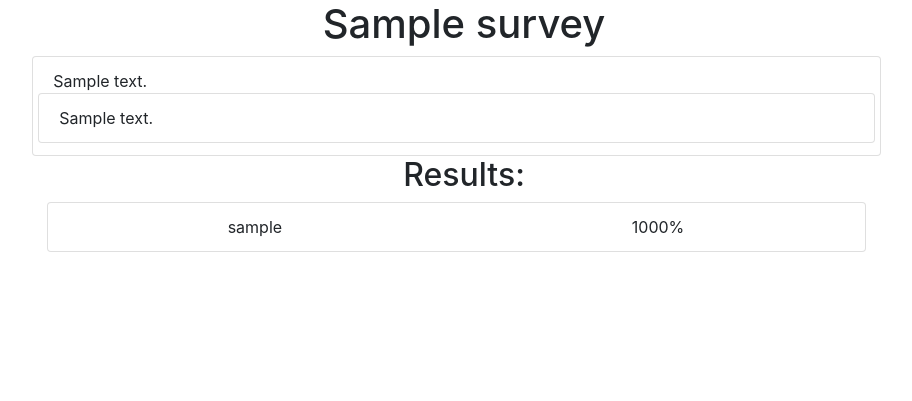
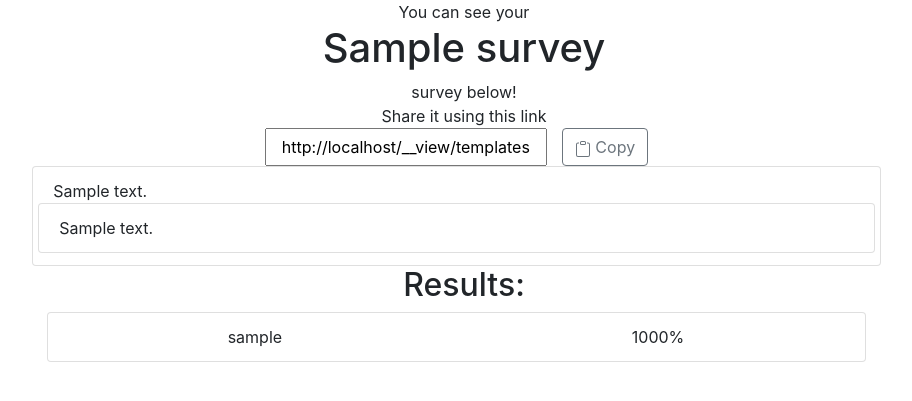
Before and after one commit to MarcinSzecowka/WoWSurveys, a FastAPI app: template templates/survey_results.html in a window 1280 px wide. Shown: the top 401 px of the page, without its empty margins (176-1088 px from the left). Run offline with FastAPI, Linux system fonts and the light colour scheme; the template is opened without the code that fills it: most values are stand-ins (such as "Sample title", 1, 10 or a date in 2020).

Commit message:
Added survey private_id. Users now can share survey via survey_private_id.

```diff
--- a/api.py
+++ b/api.py
@@ -29,9 +29,9 @@ async def get_survey_results(survey_id: UUID, db: Session = Depends(utils.get_db
     return usecases.get_survey_results(survey_id, db)
 
 
-@api_router.get("/api/surveys/{survey_id}", response_model=SurveyResponse)
-async def get_survey(survey_id: UUID, db: Session = Depends(utils.get_db)):
-    return usecases.get_survey(survey_id, db)
+@api_router.get("/api/surveys/{survey_public_id}", response_model=SurveyResponse)
+async def get_survey(survey_public_id: UUID, db: Session = Depends(utils.get_db)):
+    return usecases.get_survey_by_public_id(survey_public_id, db)
 
 
 @api_router.post("/api/surveys/{survey_id}/answers", status_code=201)
--- a/assets/scripts/test.js
+++ b/assets/scripts/test.js
@@ -56,3 +56,26 @@ function onInput(event) {
         button.disabled = false;
     }
 }
+
+function surveyResultsOnLoad() {
+    buildSurveyLink();
+    initializeClipboard();
+}
+
+function buildSurveyLink() {
+    var input_element = $("#share_link")[0];
+
+    var urlPrefix = window.location.href.split("/survey/")[0] + "/survey";
+    var survey_public_id = input_element.value;
+
+    input_element.value = `${urlPrefix}/${survey_public_id}`;
+}
+
+function initializeClipboard() {
+    var button = $("#btn_copy")[0];
+    var clipboard = new ClipboardJS(button);
+    clipboard.on('success', function(e) {
+        e.clearSelection();
+        button.innerText = "Copied"
+    });
+}
--- a/entities.py
+++ b/entities.py
@@ -16,6 +16,7 @@ question_answers_association_table = Table("question_answers", Base.metadata,
 class Survey(Base):
     __tablename__ = "surveys"
     id = Column(String, primary_key=True, index=True)
+    public_id = Column(String, index=True)
     instance_name = Column(String)
     questions = relationship("Question", secondary=survey_questions_association_table)
     results = relationship("SurveyResult")
--- a/templates.py
+++ b/templates.py
@@ -24,9 +24,9 @@ async def get_results_page(survey_id: UUID, request: Request, db: Session = Depe
     return templates.TemplateResponse("survey_results.html", {"request": request, "survey": survey})
 
 
-@templates_router.get("/survey/{survey_id}", response_class=HTMLResponse)
-async def get_survey(survey_id: UUID, request: Request, db: Session = Depends(get_db)):
-    survey = usecases.get_survey(survey_id, db)
+@templates_router.get("/survey/{public_survey_id}", response_class=HTMLResponse)
+async def get_survey(public_survey_id: UUID, request: Request, db: Session = Depends(get_db)):
+    survey = usecases.get_survey_by_public_id(public_survey_id, db)
     return templates.TemplateResponse("survey_form.html", {"request": request, "survey": survey})
 
 
--- a/templates/base.html
+++ b/templates/base.html
@@ -18,7 +18,7 @@
     </script>
     <script type="text/javascript" src="/assets/scripts/test.js"></script>
     <link rel="stylesheet" href="/assets/styles/style.css">
-
+    <script src="https://cdn.jsdelivr.net/npm/clipboard@2.0.6/dist/clipboard.min.js"></script>
 </head>
 
 <body>
--- a/templates/survey_results.html
+++ b/templates/survey_results.html
@@ -1,8 +1,25 @@
 {% extends "base.html" %}
 {% block body %}
-<body>
+<body onload="surveyResultsOnLoad()">
 <div class="container-fluid">
+    <div class="row"><div class="col text-center">You can see your</div></div>
     <div class="row"><h1 class="col text-center">{{ survey.instance_name }}</h1></div>
+    <div class="row"><div class="col text-center">survey below!</div></div>
+
+    <div class="row"><div class="col text-center">Share it using this link</div></div>
+    <div class="row justify-content-md-center">
+        <input class="col-md-auto" id="share_link" value="{{ survey.public_id }}" readonly>
+        <div class="col-md-auto">
+            <button id="btn_copy" class="btn btn-outline-secondary" data-clipboard-target="input#share_link">
+                <svg width="1em" height="1em" viewBox="0 0 16 16" class="bi bi-clipboard" fill="currentColor" xmlns="http://www.w3.org/2000/svg">
+                    <path fill-rule="evenodd" d="M4 1.5H3a2 2 0 0 0-2 2V14a2 2 0 0 0 2 2h10a2 2 0 0 0 2-2V3.5a2 2 0 0 0-2-2h-1v1h1a1 1 0 0 1 1 1V14a1 1 0 0 1-1 1H3a1 1 0 0 1-1-1V3.5a1 1 0 0 1 1-1h1v-1z"/>
+                    <path fill-rule="evenodd" d="M9.5 1h-3a.5.5 0 0 0-.5.5v1a.5.5 0 0 0 .5.5h3a.5.5 0 0 0 .5-.5v-1a.5.5 0 0 0-.5-.5zm-3-1A1.5 1.5 0 0 0 5 1.5v1A1.5 1.5 0 0 0 6.5 4h3A1.5 1.5 0 0 0 11 2.5v-1A1.5 1.5 0 0 0 9.5 0h-3z"/>
+                </svg>
+                Copy
+            </button>
+        </div>
+    </div>
+
     <ul class="list-group col-md-8 offset-md-2">
         {% for question in survey.questions %}
         <li class="list-group-item row">{{ question.content }}
--- a/usecases.py
+++ b/usecases.py
@@ -12,6 +12,7 @@ from utils import generate_random_questions
 def create_survey(instance_name: str, question_count: int, db: Session) -> Survey:
     survey = Survey()
     survey.id = str(uuid4())
+    survey.public_id = str(uuid4())
     survey.instance_name = instance_name
     survey.questions = generate_random_questions(db, instance_name, question_count)
     db.add(survey)
@@ -22,6 +23,10 @@ def create_survey(instance_name: str, question_count: int, db: Session) -> Surve
 
 def get_survey(survey_id: UUID, db: Session) -> Survey:
     return utils.get_survey(db, str(survey_id))
+
+
+def get_survey_by_public_id(survey_public_id: UUID, db: Session) -> Survey:
+    return utils.get_survey_by_public_id(db, str(survey_public_id))
 
 
 def get_survey_results(survey_id: UUID, db: Session) -> SurveyResult:
--- a/utils.py
+++ b/utils.py
@@ -32,6 +32,10 @@ def generate_random_questions(db: Session, instance_name: str, question_count: i
 
 def get_survey(db: Session, survey_id: str) -> SurveyResult:
     return db.query(Survey).filter(Survey.id == survey_id).first()
+
+
+def get_survey_by_public_id(db: Session, survey_public_id: str) -> SurveyResult:
+    return db.query(Survey).filter(Survey.public_id == survey_public_id).first()
 
 
 def is_answer_correct(db: Session, answer_id: str):
```
